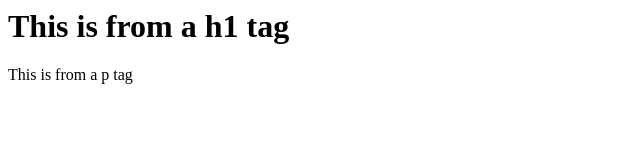
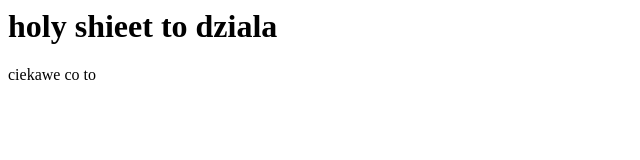
Before and after one commit to user632/user632.github.io, a plain HTML site: page index.html in a window 1280 px wide. Shown: the whole page, without its empty margins (0-640 px from the left). Drawn offline with Linux system fonts and the light colour scheme.

Commit message:
Update index.html

```diff
--- a/index.html
+++ b/index.html
@@ -1,9 +1,9 @@
 <html>
     <head>
-        <title>This is from title tag</title>
+        <title>strona Maciej M</title>
     </head>
     <body>
-        <h1>This is from a h1 tag</h1>
-        <p>This is from a p tag</p>
+        <h1>holy shieet to dziala</h1>
+        <p>ciekawe co to</p>
     </body>
 </html>
```
